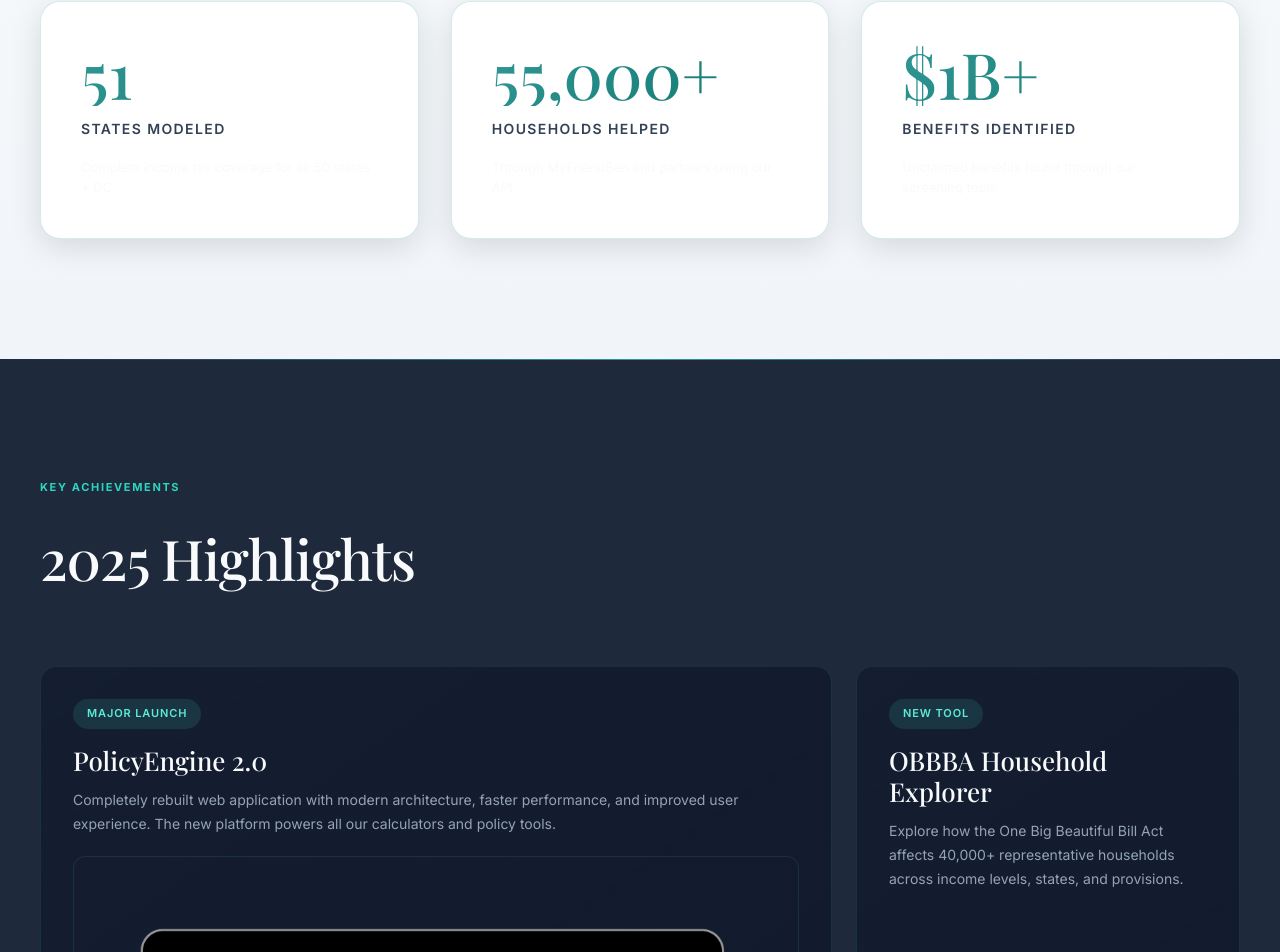
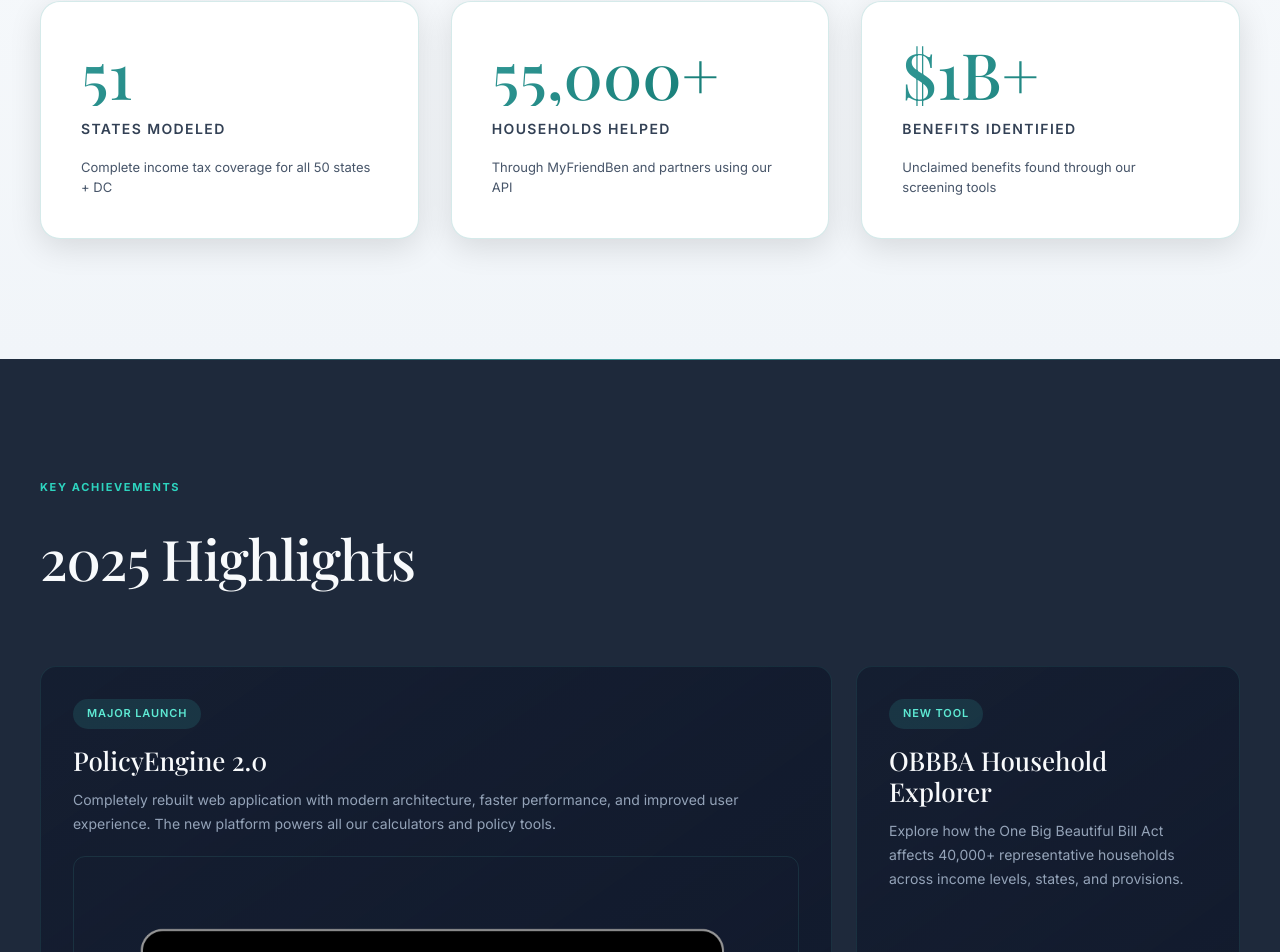
Before and after one commit to PolicyEngine/2025-year-in-review, a React (Vite) app: page /us in a window 1280 px wide. Shown: the part 1144-2096 px from the top of the page. Built offline with nearby package versions, Linux system fonts and the light colour scheme; a web font is replaced by a local one.

Commit message:
Fix Stats text colors with explicit hex values

```diff
--- a/src/components/Stats.css
+++ b/src/components/Stats.css
@@ -4,11 +4,11 @@
 }
 
 .stats-section .section-label {
-  color: var(--pe-teal-600);
+  color: #0D9488;
 }
 
 .stats-section .section-title {
-  color: var(--pe-slate-800);
+  color: #1E293B;
 }
 
 .stats-container {
@@ -70,7 +70,7 @@
 
 .stat-label {
   font-size: 14px;
-  color: var(--pe-slate-700);
+  color: #334155;
   text-transform: uppercase;
   letter-spacing: 0.1em;
   font-weight: 600;
@@ -78,7 +78,7 @@
 
 .stat-detail {
   font-size: 13px;
-  color: var(--pe-slate-500);
+  color: #475569;
   margin-top: 16px;
   line-height: 1.6;
 }
```
